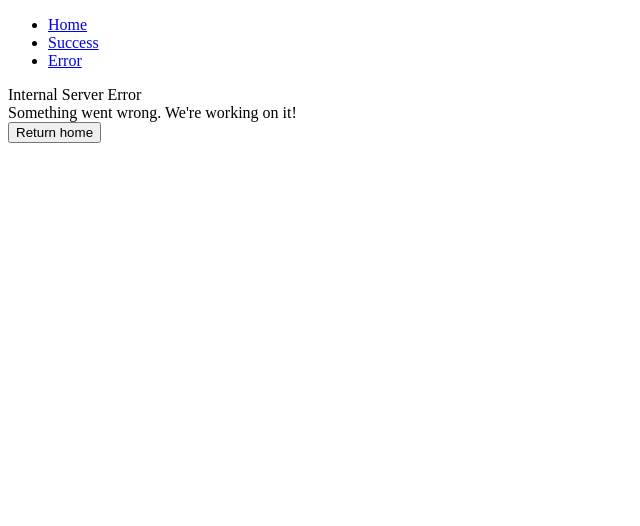
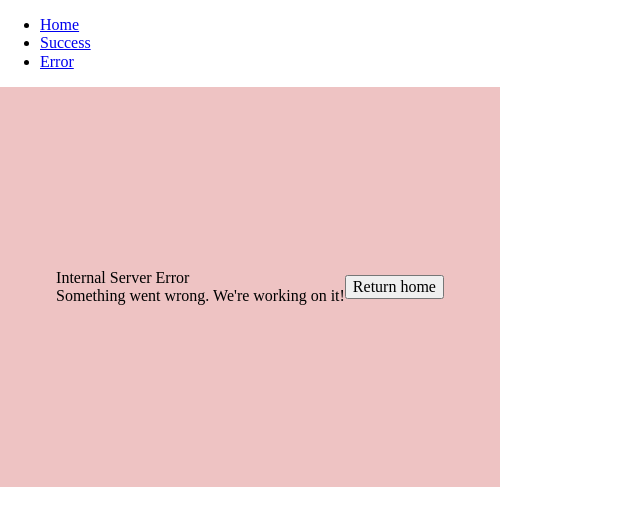
Before and after one commit to Kristina456/Online-survey, a React (Create React App) app: page /error in a window 1280 px wide. Shown: the top 526 px of the page, without its empty margins (0-640 px from the left). Built offline with nearby package versions, Linux system fonts and the light colour scheme.

Commit message:
add scss reset - normalize

```diff
--- a/package.json
+++ b/package.json
@@ -6,6 +6,7 @@
     "@testing-library/jest-dom": "^5.11.4",
     "@testing-library/react": "^11.1.0",
     "@testing-library/user-event": "^12.1.10",
+    "normalize.css": "^8.0.1",
     "react": "^17.0.2",
     "react-dom": "^17.0.2",
     "react-router-dom": "^6.0.2",
--- a/src/App.js
+++ b/src/App.js
@@ -1,4 +1,4 @@
-import "./App.css";
+import "./App.scss";
 import PageRouter from "./PageRouter";
 
 function App() {
--- /dev/null
+++ b/src/App.scss
@@ -0,0 +1,2 @@
+//scss reset
+@import "normalize.css";
--- a/src/index.js
+++ b/src/index.js
@@ -1,6 +1,6 @@
 import React from "react";
 import ReactDOM from "react-dom";
-import "./index.css";
+import "./index.scss";
 import App from "./App";
 import reportWebVitals from "./reportWebVitals";
 
--- a/src/pages/ErrorPage.jsx
+++ b/src/pages/ErrorPage.jsx
@@ -1,6 +1,7 @@
 import React from "react";
 import { useNavigate } from "react-router";
 import Button from "../components/button/Button";
+import Card from "../components/card/Card";
 import { MockSurvay500 } from "../mocks/MockSurvay500";
 
 export default function ErrorPage() {
@@ -24,9 +25,9 @@ export default function ErrorPage() {
 	};
 
 	return (
-		<div>
+		<Card>
 			<div>{showErrors()}</div>
 			<Button onClick={returnHome} value={buttonText} />
-		</div>
+		</Card>
 	);
 }
--- a/src/pages/SuccessPage.jsx
+++ b/src/pages/SuccessPage.jsx
@@ -1,5 +1,6 @@
 import React from "react";
 import { useLocation } from "react-router";
+import Card from "../components/card/Card";
 
 export default function SuccessPAge() {
 	const location = useLocation();
@@ -16,7 +17,7 @@ export default function SuccessPAge() {
 	};
 
 	return (
-		<div>
+		<Card>
 			{location.state ? (
 				<div>
 					<div>Thank you for paticipating in a survay</div>
@@ -26,6 +27,6 @@ export default function SuccessPAge() {
 			) : (
 				<div>Something went wrong please try again. </div>
 			)}
-		</div>
+		</Card>
 	);
 }
```
Also changed, not shown: src/App.css (deleted), src/index.css (deleted), src/index.scss (added), 2 other files (tests, documents, lock files or other folders).
